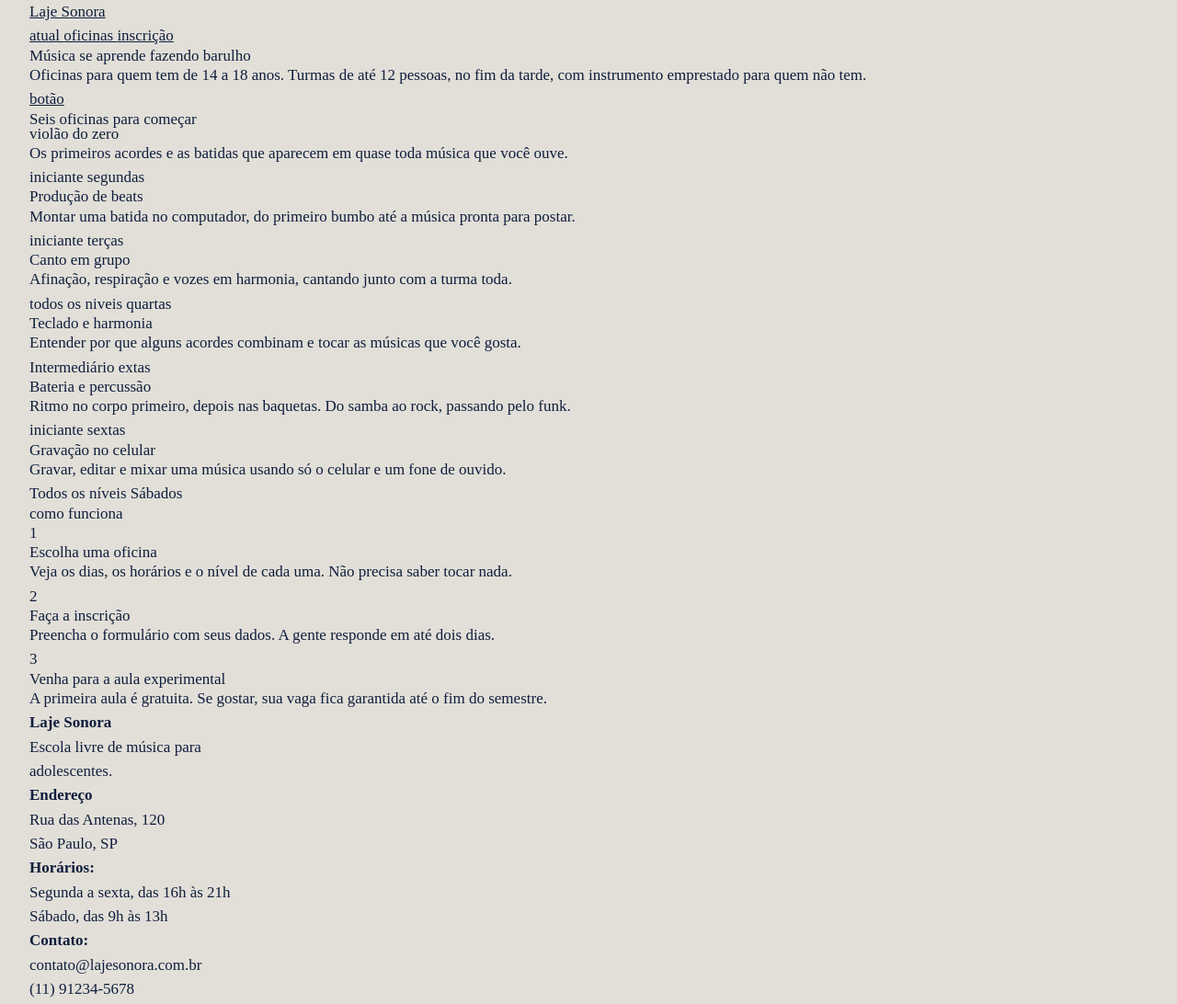
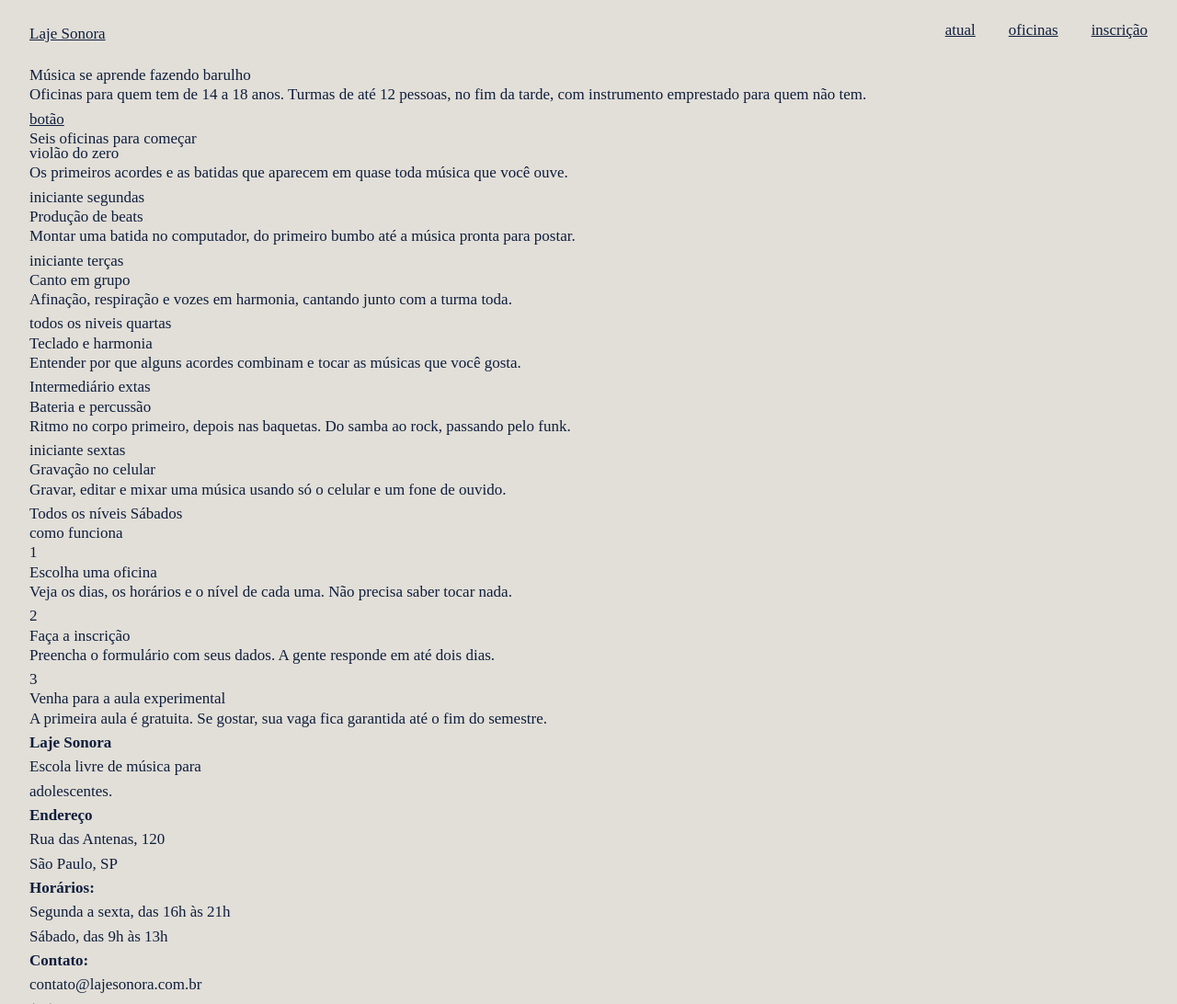
Before and after one commit to brunoalexandre1/laje_sonorifica, a plain HTML site: page index.html in a window 1280 px wide. Shown: the top 1092 px of the page at 92% size. Drawn offline with Linux system fonts and the light colour scheme; a web font is replaced by a local one.

Commit message:
topo com flex

```diff
--- a/CSSs/index.css
+++ b/CSSs/index.css
@@ -16,6 +16,7 @@
     --fonte-cartaz: "Big Shoulders", "Arial Narrow", sans-serif;
     --fonte-texto: "archivo", "arial", sans-serif;
 }
+
 
 body{
     background-color: var(--concreto);
@@ -36,3 +37,37 @@ h1, h2, h3 {
     margin-inline: auto;
     padding-inline: 32px;
 }
+
+.topo{
+    display: flex;
+    padding-block: 20px;
+    justify-content: space-between;
+    align-items: center;
+}
+
+.logo{
+    font: var(--fonte-cartaz);
+    line-height: 34px;
+    font:900;
+    /*sublinhado? viro bagunça?*/
+}
+
+.menu{
+    display: flex;
+    gap: 36px;
+}
+
+.menu a{
+    font: 600;
+    /*QUE sublinhado marcio?*/
+    padding-bottom: 4px;
+    border-bottom: 4px solid transparent;
+}
+
+.menu a:hover{
+   border-bottom-color: var(--tinta);
+}
+
+.menu a.atual{
+    color: var(--fita);
+}
```
